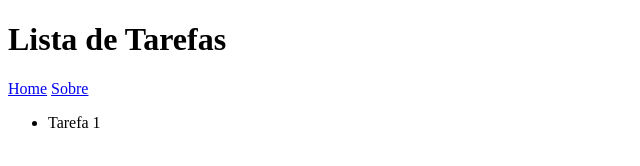
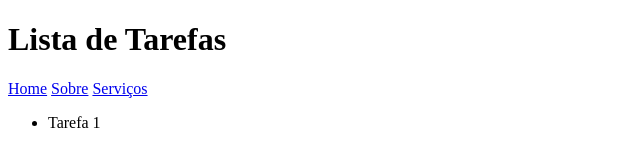
Before and after one commit to AndersonRE25/Lista-de-Tarefas, a plain HTML site: page index.html in a window 1280 px wide. Shown: the full height of the page, 0-640 px from the left. Drawn offline with Linux system fonts and the light colour scheme.

Commit message:
adicionado serviços.html

```diff
--- a/index.html
+++ b/index.html
@@ -11,6 +11,7 @@
         <nav>
             <a href="home.html">Home</a>
             <a href="sobre.html">Sobre</a>
+            <a href="serviços.html">Serviços</a>
         </nav>
     </header>
 
```
